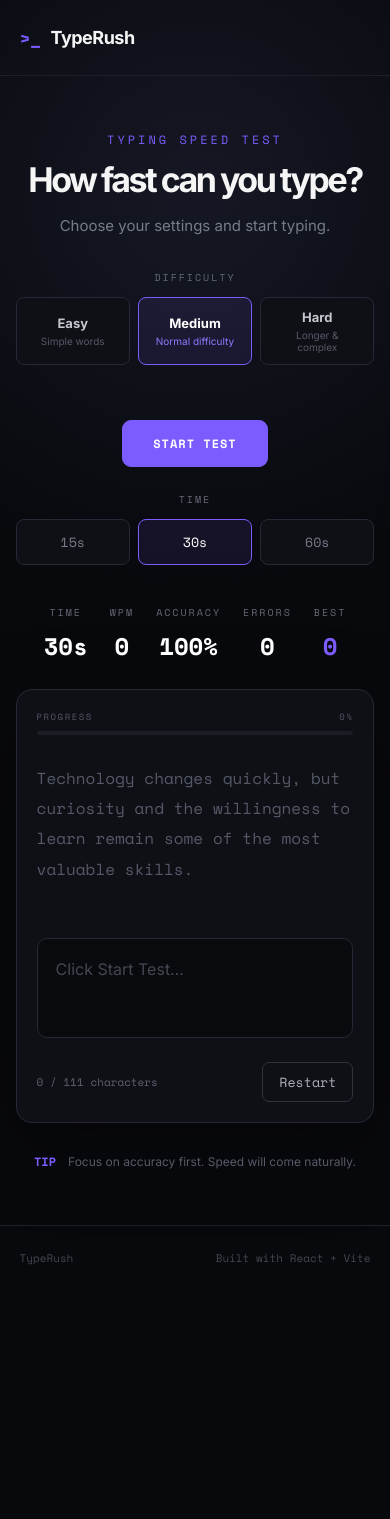
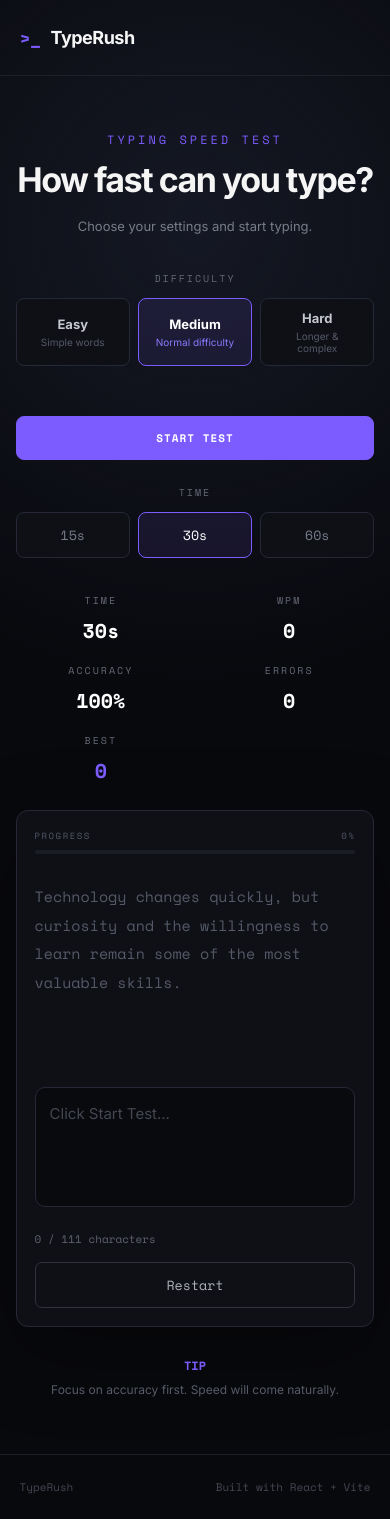
Before and after one commit to oiiiMansi/typing-speed-game, a React app: page / in a window 390 px wide. Before the commit the page ends 1290 px from the top, so only its background shows below. Built offline with nearby package versions, Linux system fonts and the light colour scheme; the HTML template or start-up script is replaced by a standard one.

Commit message:
Polish TypeRush UI and responsive experience

```diff
--- a/src/App.css
+++ b/src/App.css
@@ -547,3 +547,231 @@ footer {
   background: #7c5cff;
   transition: width 0.15s ease;
 }
+
+/* MOBILE POLISH */
+
+@media (max-width: 700px) {
+  .game-title h1 {
+    font-size: 34px;
+    letter-spacing: -1.5px;
+  }
+
+  .subtitle {
+    font-size: 13px;
+    line-height: 1.6;
+  }
+
+  .stats {
+    display: grid;
+    grid-template-columns: repeat(2, 1fr);
+    gap: 18px;
+    margin: 35px 0 25px;
+  }
+
+  .stat strong {
+    font-size: 20px;
+  }
+
+  .typing-card {
+    padding: 18px;
+    border-radius: 12px;
+  }
+
+  .text-display {
+    font-size: 15px;
+    line-height: 1.9;
+    min-height: 180px;
+  }
+
+  textarea {
+    height: 120px;
+    font-size: 15px;
+    padding: 14px;
+  }
+
+  .card-footer {
+    flex-direction: column;
+    align-items: stretch;
+    gap: 15px;
+  }
+
+  .card-footer button {
+    width: 100%;
+    padding: 12px;
+  }
+
+  .keyboard-hint {
+    flex-direction: column;
+    gap: 6px;
+    line-height: 1.5;
+  }
+
+  .results-message {
+    padding: 25px 18px;
+  }
+
+  .results-message h2 {
+    font-size: 28px;
+  }
+
+  .start-button {
+    width: 100%;
+    margin: 25px auto 0;
+  }
+
+  .countdown {
+    font-size: 52px;
+    margin: 35px 0 15px;
+  }
+
+  footer {
+    height: auto;
+    min-height: 65px;
+    padding: 15px 5%;
+    gap: 10px;
+  }
+}
+
+/* =========================
+   START BUTTON
+========================= */
+
+.start-button {
+  align-self: flex-end;
+  padding: 13px 22px;
+  border: 1px solid #7c5cff;
+  border-radius: 8px;
+  background: #7c5cff;
+  color: #ffffff;
+  font-family: "Space Mono", monospace;
+  font-size: 11px;
+  font-weight: 700;
+  letter-spacing: 1px;
+  cursor: pointer;
+  transition: 0.2s ease;
+  white-space: nowrap;
+}
+
+.start-button:hover {
+  transform: translateY(-2px);
+  background: #8c70ff;
+  box-shadow: 0 8px 25px rgba(124, 92, 255, 0.25);
+}
+
+.start-button:active {
+  transform: translateY(0);
+}
+
+/* =========================
+   COUNTDOWN
+========================= */
+
+.countdown {
+  display: flex;
+  align-items: center;
+  justify-content: center;
+
+  margin: 35px auto 15px;
+
+  width: 100px;
+  height: 100px;
+
+  border: 1px solid #7c5cff;
+  border-radius: 50%;
+
+  background: rgba(124, 92, 255, 0.08);
+
+  color: #ffffff;
+
+  font-family: "Space Mono", monospace;
+  font-size: 42px;
+  font-weight: 700;
+
+  box-shadow:
+    0 0 35px rgba(124, 92, 255, 0.15);
+
+  animation: countdownPulse 1s ease-in-out infinite;
+}
+
+@keyframes countdownPulse {
+  0% {
+    transform: scale(0.9);
+    opacity: 0.5;
+  }
+
+  50% {
+    transform: scale(1);
+    opacity: 1;
+  }
+
+  100% {
+    transform: scale(0.9);
+    opacity: 0.5;
+  }
+}
+
+/* =========================
+   RESULTS
+========================= */
+
+.results-message {
+  margin: 35px auto 0;
+  padding: 30px;
+
+  max-width: 500px;
+
+  text-align: center;
+
+  border: 1px solid #252936;
+  border-radius: 14px;
+
+  background: #0e1016;
+
+  box-shadow:
+    0 20px 60px rgba(0, 0, 0, 0.25);
+}
+
+.results-label {
+  margin: 0 0 10px;
+
+  color: #7c5cff;
+
+  font-family: "Space Mono", monospace;
+  font-size: 10px;
+  font-weight: 700;
+  letter-spacing: 3px;
+}
+
+.results-message h2 {
+  margin: 0;
+
+  font-family: "Space Mono", monospace;
+  font-size: 42px;
+
+  color: #ffffff;
+}
+
+.results-message > p:last-child {
+  margin: 10px 0 0;
+
+  color: #777c89;
+  font-size: 13px;
+}
+
+/* =========================
+   BEST SCORE
+========================= */
+
+.best-stat strong {
+  color: #7c5cff;
+}
+
+/* =========================
+   BUTTON FOCUS
+========================= */
+
+button:focus-visible,
+textarea:focus-visible {
+  outline: 2px solid #7c5cff;
+  outline-offset: 3px;
+}
--- a/src/App.jsx
+++ b/src/App.jsx
@@ -33,6 +33,7 @@ const getRandomText = (difficulty) => {
 
 function App() {
   const textareaRef = useRef(null);
+  const countdownRef = useRef(null);
 
   const [input, setInput] = useState("");
   const [sampleText, setSampleText] = useState(
@@ -122,11 +123,12 @@ function App() {
 
     let current = 3;
 
-    const countdownTimer = setInterval(() => {
+    countdownRef.current = setInterval(() => {
       current -= 1;
 
       if (current === 0) {
-        clearInterval(countdownTimer);
+        clearInterval(countdownRef.current);
+        countdownRef.current = null;
 
         setCountdown(null);
         setStarted(true);
@@ -137,6 +139,14 @@ function App() {
       setCountdown(current);
     }, 1000);
   };
+
+  useEffect(() => {
+    return () => {
+      if (countdownRef.current) {
+        clearInterval(countdownRef.current);
+      }
+    };
+  }, []);
 
   // =========================
   // FOCUS AFTER COUNTDOWN
@@ -153,6 +163,11 @@ function App() {
   // =========================
 
   const resetGame = () => {
+    if (countdownRef.current) {
+      clearInterval(countdownRef.current);
+      countdownRef.current = null;
+    }
+
     setInput("");
     setTime(selectedTime);
     setStarted(false);
```
